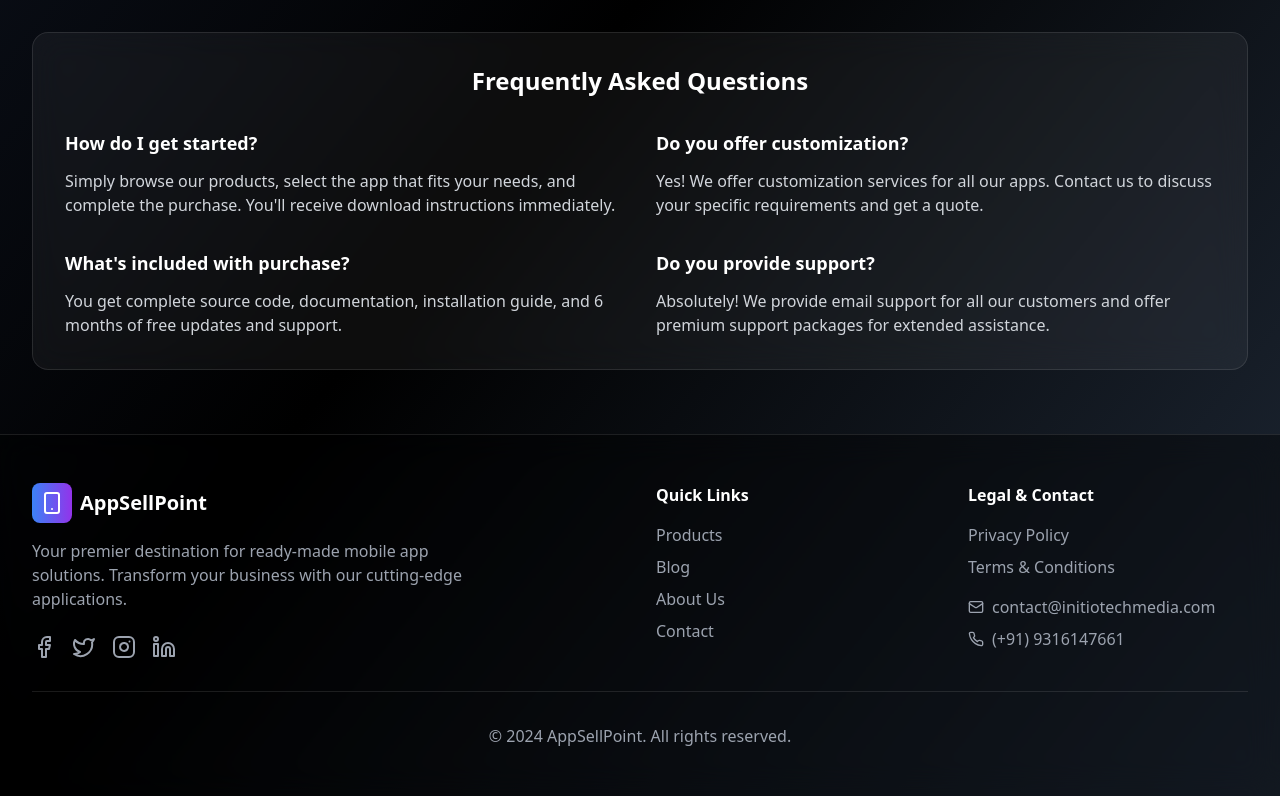
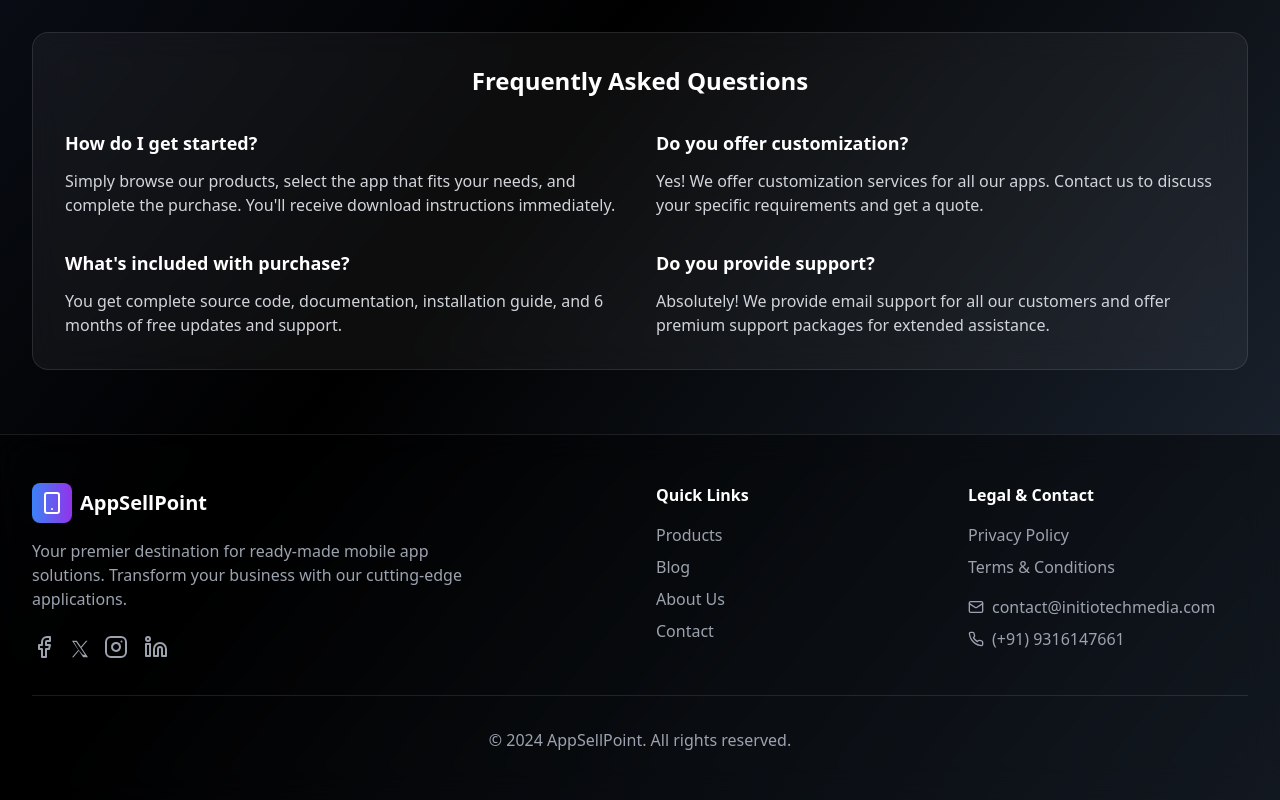
Before and after one commit to krupapatkar/appsolution-admin, a React (Vite) app: page /contact in a window 1280 px wide. Shown: the part 798-1598 px from the top of the page. Built offline with nearby package versions, Linux system fonts and the light colour scheme; no server answers.

Commit message:
Social media add

```diff
--- a/src/components/Footer.tsx
+++ b/src/components/Footer.tsx
@@ -20,16 +20,41 @@ const Footer = () => {
               Transform your business with our cutting-edge applications.
             </p>
             <div className="flex space-x-4">
-              <a href="#" className="text-gray-400 hover:text-blue-400 transition-colors">
+              {/* <a href="#" className="text-gray-400 hover:text-blue-400 transition-colors"> */}
+              <a href="https://www.facebook.com/initiotechmediapvtltd"  target="_blank" className="text-gray-400 hover:text-blue-400 transition-colors">
                 <Facebook className="h-6 w-6" />
               </a>
-              <a href="#" className="text-gray-400 hover:text-blue-400 transition-colors">
-                <Twitter className="h-6 w-6" />
+              {/* <a href="#" className="text-gray-400 hover:text-blue-400 transition-colors"> */}
+            <a href="https://x.com/InitioTechMedia"   target="_blank" className="text-gray-400 hover:text-blue-400 transition-colors">
+
+     {/* <svg
+      xmlns="http://www.w3.org/2000/svg"
+      viewBox="0 0 24 24"
+      fill="none"
+      stroke="currentColor"
+      strokeWidth="2"
+      strokeLinecap="round"
+      strokeLinejoin="round"
+      className="h-6 w-6 text-gray-400 hover:text-white"
+    >
+      <path d="M3 3l18 18M3 21L21 3" />
+    </svg> */}
+
+      <svg
+      xmlns="http://www.w3.org/2000/svg"
+      viewBox="0 0 1200 1227"
+      className="h-7 w-4 text-gray-400 hover:text-white"
+      fill="currentColor"
+    >
+      <path d="M714.163 519.284 1160.89 0H1052.64L667.137 450.887 362.871 0H0L468.745 681.821 0 1226.37H108.248L515.392 744.642 837.129 1226.37H1200L714.137 519.284h.026Zm-182.729 211.79-47.506-67.92L147.704 79.805H309.44L575.97 460.726l47.506 67.92 356.059 507.31H817.799L531.434 731.074h-.026Z"/>
+    </svg>
               </a>
-              <a href="#" className="text-gray-400 hover:text-pink-400 transition-colors">
+            <a href="https://www.instagram.com/initiotechmediaofficial"  target="_blank" className="text-gray-400 hover:text-pink-400 transition-colors">
+              {/* <a href="#" className="text-gray-400 hover:text-pink-400 transition-colors"> */}
                 <Instagram className="h-6 w-6" />
               </a>
-              <a href="#" className="text-gray-400 hover:text-blue-600 transition-colors">
+              {/* <a href="#" className="text-gray-400 hover:text-blue-600 transition-colors"> */}
+            <a href="https://www.linkedin.com/company/initio-techmedia-pvt-ltd/?originalSubdomain=in"  target="_blank"  className="text-gray-400 hover:text-blue-600 transition-colors">
                 <Linkedin className="h-6 w-6" />
               </a>
             </div>
--- a/src/components/WhatsAppFloat.tsx
+++ b/src/components/WhatsAppFloat.tsx
@@ -3,9 +3,11 @@ import { MessageCircle } from 'lucide-react';
 
 const WhatsAppFloat = () => {
   const handleWhatsAppClick = () => {
-    const phoneNumber = '+1234567890'; // Replace with your WhatsApp number
-    const message = 'Hi! I\'m interested in your mobile app solutions.';
-    const whatsappUrl = `https://wa.me/${phoneNumber}?text=${encodeURIComponent(message)}`;
+    // const phoneNumber = '+1234567890'; // Replace with your WhatsApp number
+    // const message = 'Hi! I\'m interested in your mobile app solutions.';
+    // const whatsappUrl = `https://wa.me/${phoneNumber}?text=${encodeURIComponent(message)}`;
+    const whatsappUrl =
+      "https://api.whatsapp.com/send/?phone=918758432204&text=Explore+Flutter+Ready-Made+App+Solutions+%26+Templates%0D%0AGet+high-quality%2C+customizable+on-demand+app+source+codes+for+Android+and+iOS%E2%80%94ideal+for+startups+and+developers.+Visit+https%3A%2F%2Fwww.initiotechmedia.com%2F+for+more+info.&type=phone_number&app_absent=0";
     window.open(whatsappUrl, '_blank');
   };
 
```
